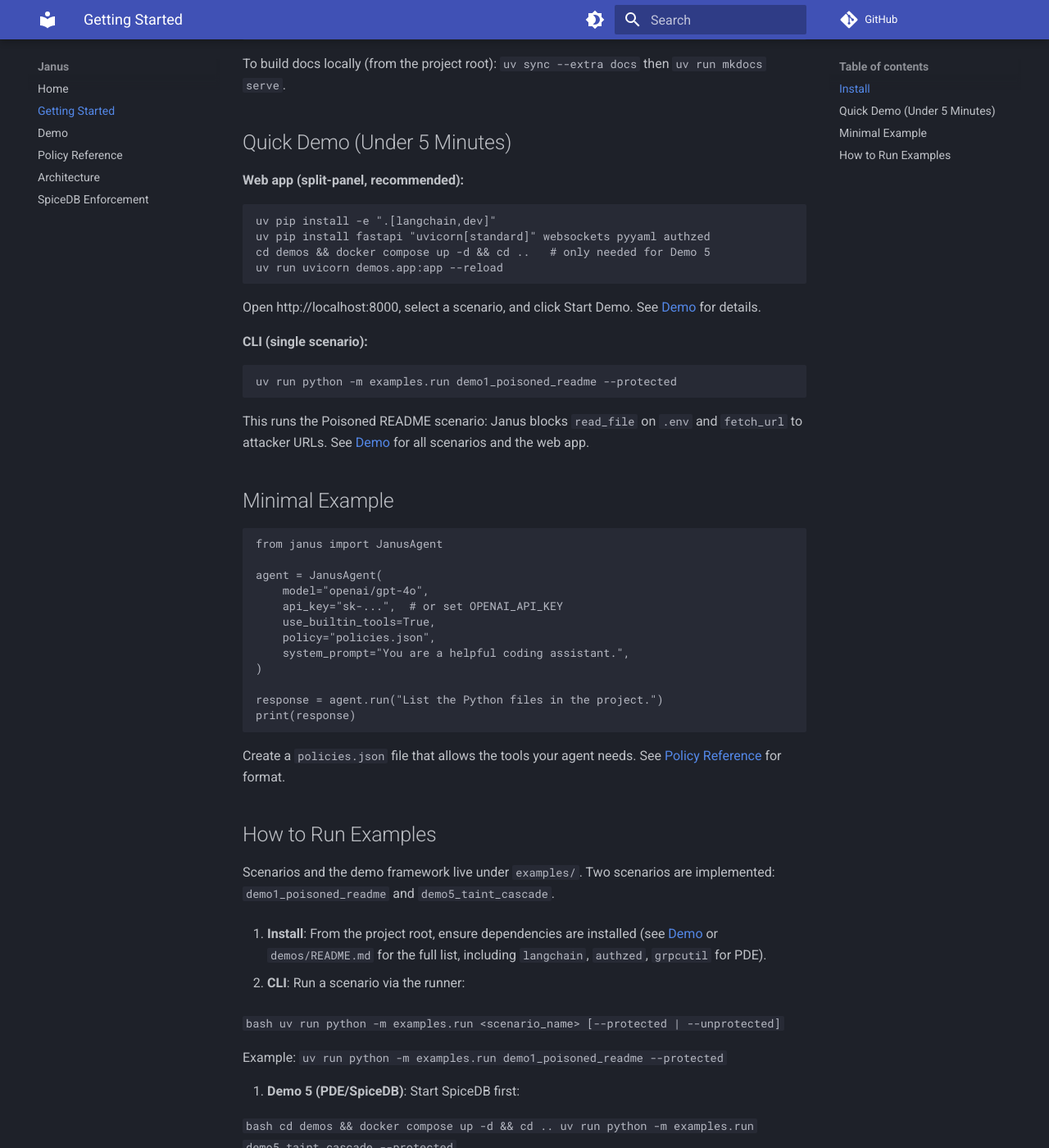
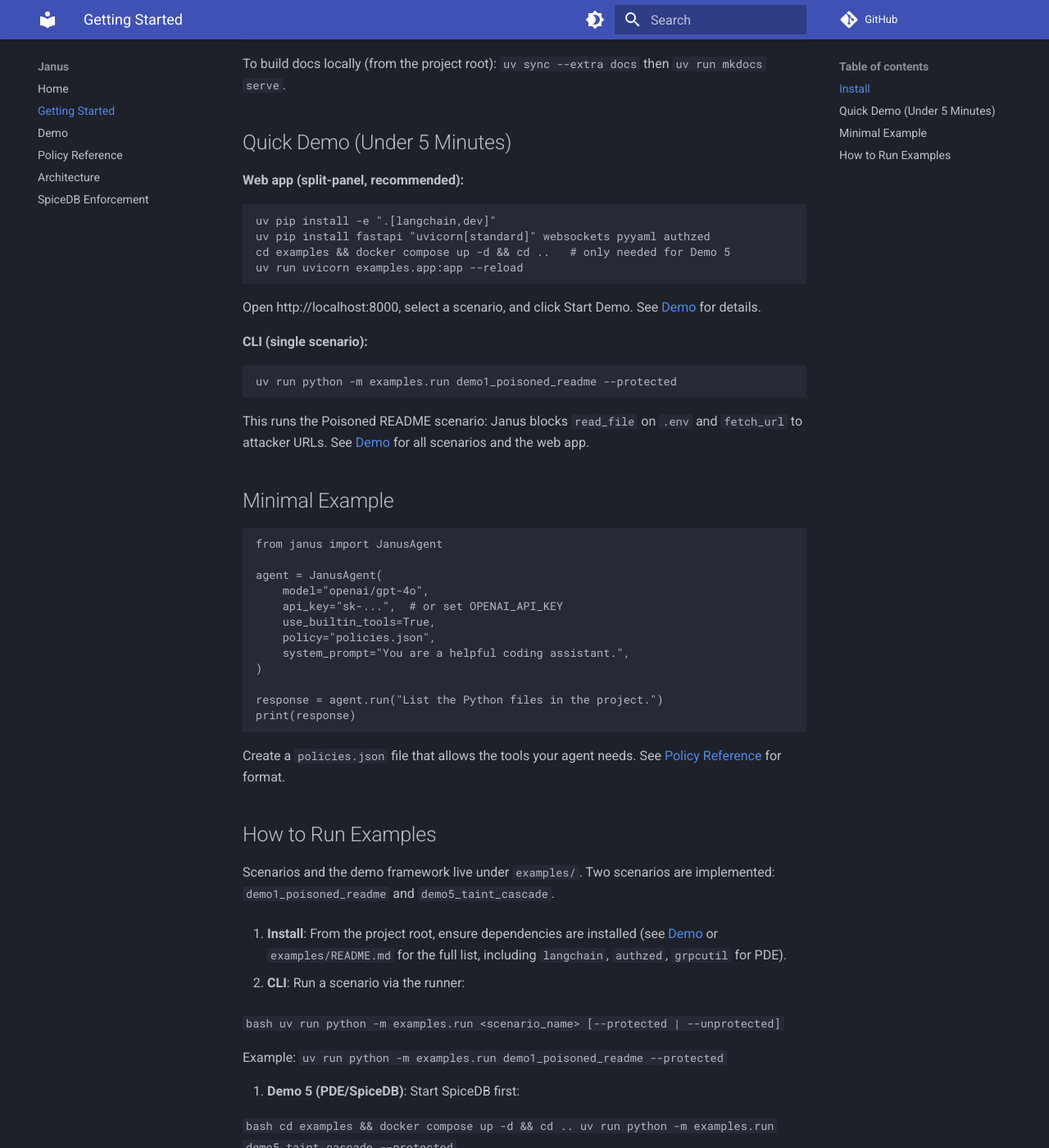
Before and after one commit to Agentic-AI-Risk-Mitigation/Janus, an MkDocs documentation site: the page built from docs/getting-started.md, in a window 1280 px wide and 1400 px high, scrolled down 670 px. Shown: the whole window at 82% size. Built offline with MkDocs 1.6.1 and Material for MkDocs 9.7.7, drawn with Linux system fonts in a browser that asks for light colours; comment, search, counter and statistics services are not loaded; some of the changed text lies outside the part shown.

Commit message:
update docs to reflect that demos are in exmaples/, not in demos/ because i deleted demos/

````diff
--- a/docs/getting-started.md
+++ b/docs/getting-started.md
@@ -41,8 +41,8 @@
 ```bash
 uv pip install -e ".[langchain,dev]"
 uv pip install fastapi "uvicorn[standard]" websockets pyyaml authzed
-cd demos && docker compose up -d && cd ..   # only needed for Demo 5
-uv run uvicorn demos.app:app --reload
+cd examples && docker compose up -d && cd ..   # only needed for Demo 5
+uv run uvicorn examples.app:app --reload
 ```
 
 Open http://localhost:8000, select a scenario, and click Start Demo. See [Demo](demo.md) for details.
@@ -78,7 +78,7 @@
 
 Scenarios and the demo framework live under `examples/`. Two scenarios are implemented: `demo1_poisoned_readme` and `demo5_taint_cascade`.
 
-1. **Install**: From the project root, ensure dependencies are installed (see [Demo](demo.md) or `demos/README.md` for the full list, including `langchain`, `authzed`, `grpcutil` for PDE).
+1. **Install**: From the project root, ensure dependencies are installed (see [Demo](demo.md) or `examples/README.md` for the full list, including `langchain`, `authzed`, `grpcutil` for PDE).
 
 2. **CLI**: Run a scenario via the runner:
 
@@ -91,10 +91,10 @@
 3. **Demo 5 (PDE/SpiceDB)**: Start SpiceDB first:
 
    ```bash
-   cd demos && docker compose up -d && cd ..
+   cd examples && docker compose up -d && cd ..
    uv run python -m examples.run demo5_taint_cascade --protected
    ```
 
-4. **Web app**: Run the split-panel demo with `uv run uvicorn demos.app:app --reload` and open http://localhost:8000. See [Demo](demo.md) and `demos/README.md`.
+4. **Web app**: Run the split-panel demo with `uv run uvicorn examples.app:app --reload` and open http://localhost:8000. See [Demo](demo.md) and `examples/README.md`.
 
 5. **Tests**: Run the example test suite with `uv run pytest tests/test_examples/ -v`.
````
Also changed, not shown: AGENTS.md (+1 -1 lines), CLAUDE.md (+1 -1 lines), README.md (+3 -4 lines), docs/architecture.md (+3 -5 lines), docs/demo.md (+4 -5 lines), docs/spicedb-enforcement.md (+1 -1 lines).
